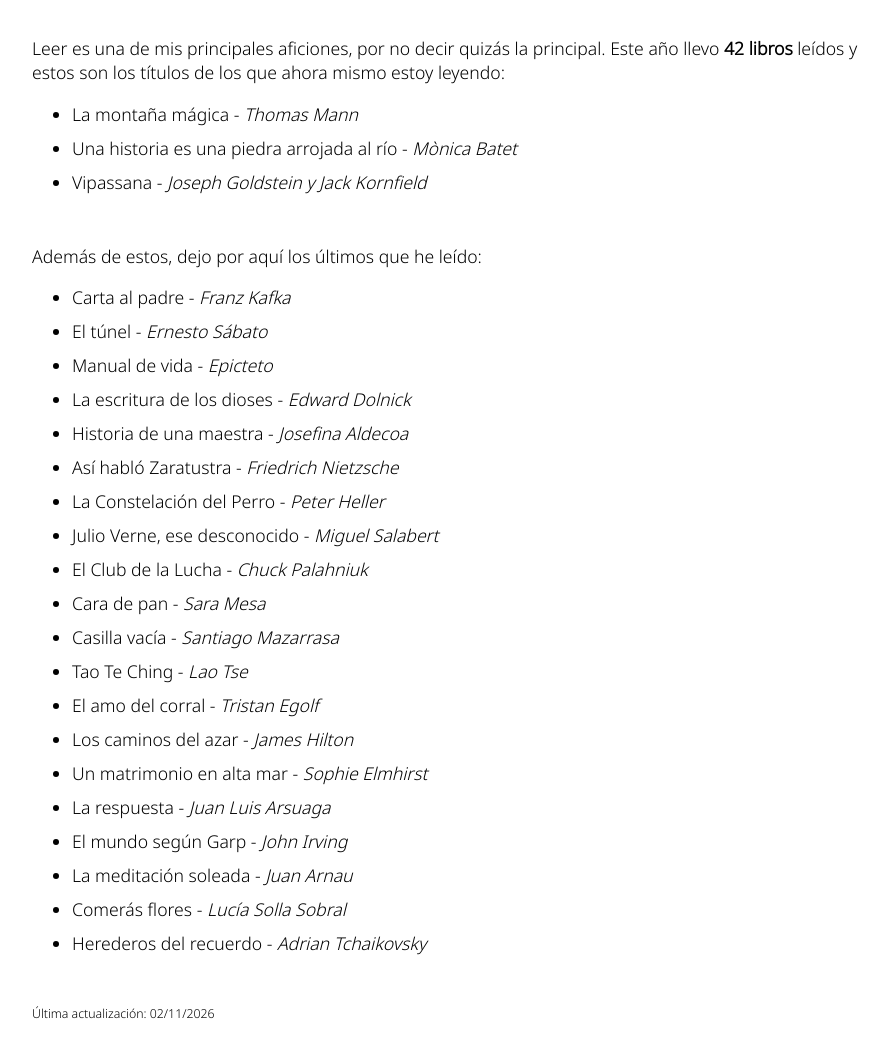
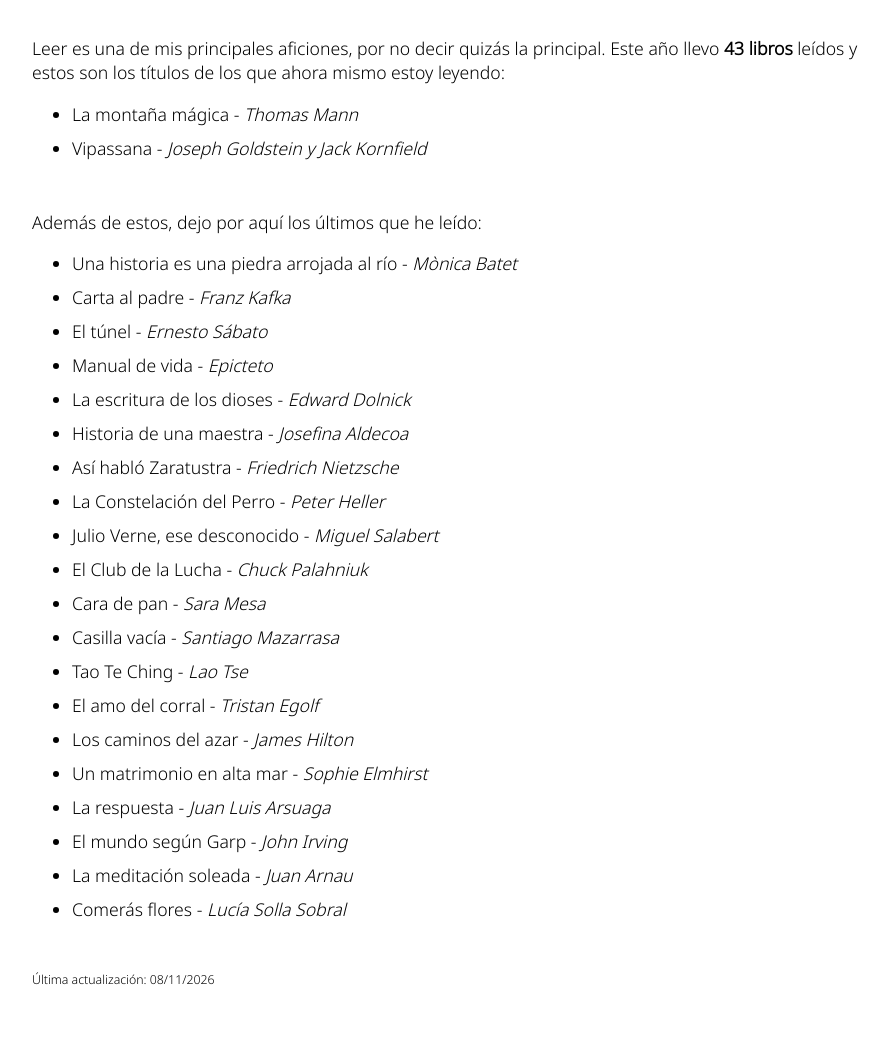
Before and after one commit to sdemingo/www, a plain HTML site: page books.html in a window 1280 px wide. Shown: the part 340-1398 px from the top of the page, without its empty margins (192-1081 px from the left). Drawn offline with Linux system fonts and the light colour scheme.

Commit message:
Actualizo libros

```diff
--- a/books.html
+++ b/books.html
@@ -39,15 +39,15 @@
       </nav>
       <main id="reads">
         <h1>Últimas lecturas</h1>
-        <p>Leer es una de mis principales aficiones, por no decir quizás la principal. Este año llevo <b>42 libros</b> leídos y estos son los títulos de los que ahora mismo estoy leyendo:</p>
+        <p>Leer es una de mis principales aficiones, por no decir quizás la principal. Este año llevo <b>43 libros</b> leídos y estos son los títulos de los que ahora mismo estoy leyendo:</p>
 	    <ul>
-	      <li>La montaña mágica - <span class='author'>Thomas Mann</span></li><li>Una historia es una piedra arrojada al río - <span class='author'>Mònica Batet</span></li><li>Vipassana - <span class='author'>Joseph Goldstein y Jack Kornfield</span></li>
+	      <li>La montaña mágica - <span class='author'>Thomas Mann</span></li><li>Vipassana - <span class='author'>Joseph Goldstein y Jack Kornfield</span></li>
 	    </ul>
 	    <p>Además de estos, dejo por aquí los últimos que he leído:</p>
 	    <ul>
-	      <li>Carta al padre - <span class='author'>Franz Kafka</span></li><li>El túnel - <span class='author'>Ernesto Sábato</span></li><li>Manual de vida - <span class='author'>Epicteto</span></li><li>La escritura de los dioses - <span class='author'>Edward Dolnick</span></li><li>Historia de una maestra - <span class='author'>Josefina Aldecoa</span></li><li>Así habló Zaratustra - <span class='author'>Friedrich Nietzsche</span></li><li>La Constelación del Perro - <span class='author'>Peter Heller</span></li><li>Julio Verne, ese desconocido - <span class='author'>Miguel Salabert</span></li><li>El Club de la Lucha - <span class='author'>Chuck Palahniuk</span></li><li>Cara de pan - <span class='author'>Sara Mesa</span></li><li>Casilla vacía - <span class='author'>Santiago Mazarrasa</span></li><li>Tao Te Ching - <span class='author'>Lao Tse</span></li><li>El amo del corral - <span class='author'>Tristan Egolf</span></li><li>Los caminos del azar - <span class='author'>James Hilton</span></li><li>Un matrimonio en alta mar - <span class='author'>Sophie Elmhirst</span></li><li>La respuesta - <span class='author'>Juan Luis Arsuaga</span></li><li>El mundo según Garp - <span class='author'>John Irving</span></li><li>La meditación soleada - <span class='author'>Juan Arnau</span></li><li>Comerás flores - <span class='author'>Lucía Solla Sobral</span></li><li>Herederos del recuerdo - <span class='author'>Adrian Tchaikovsky</span></li>
+	      <li>Una historia es una piedra arrojada al río - <span class='author'>Mònica Batet</span></li><li>Carta al padre - <span class='author'>Franz Kafka</span></li><li>El túnel - <span class='author'>Ernesto Sábato</span></li><li>Manual de vida - <span class='author'>Epicteto</span></li><li>La escritura de los dioses - <span class='author'>Edward Dolnick</span></li><li>Historia de una maestra - <span class='author'>Josefina Aldecoa</span></li><li>Así habló Zaratustra - <span class='author'>Friedrich Nietzsche</span></li><li>La Constelación del Perro - <span class='author'>Peter Heller</span></li><li>Julio Verne, ese desconocido - <span class='author'>Miguel Salabert</span></li><li>El Club de la Lucha - <span class='author'>Chuck Palahniuk</span></li><li>Cara de pan - <span class='author'>Sara Mesa</span></li><li>Casilla vacía - <span class='author'>Santiago Mazarrasa</span></li><li>Tao Te Ching - <span class='author'>Lao Tse</span></li><li>El amo del corral - <span class='author'>Tristan Egolf</span></li><li>Los caminos del azar - <span class='author'>James Hilton</span></li><li>Un matrimonio en alta mar - <span class='author'>Sophie Elmhirst</span></li><li>La respuesta - <span class='author'>Juan Luis Arsuaga</span></li><li>El mundo según Garp - <span class='author'>John Irving</span></li><li>La meditación soleada - <span class='author'>Juan Arnau</span></li><li>Comerás flores - <span class='author'>Lucía Solla Sobral</span></li>
 	    </ul>
-        <p class="update">Última actualización: 02/11/2026</p>
+        <p class="update">Última actualización: 08/11/2026</p>
       </main>
     <body>
 </html>
```
